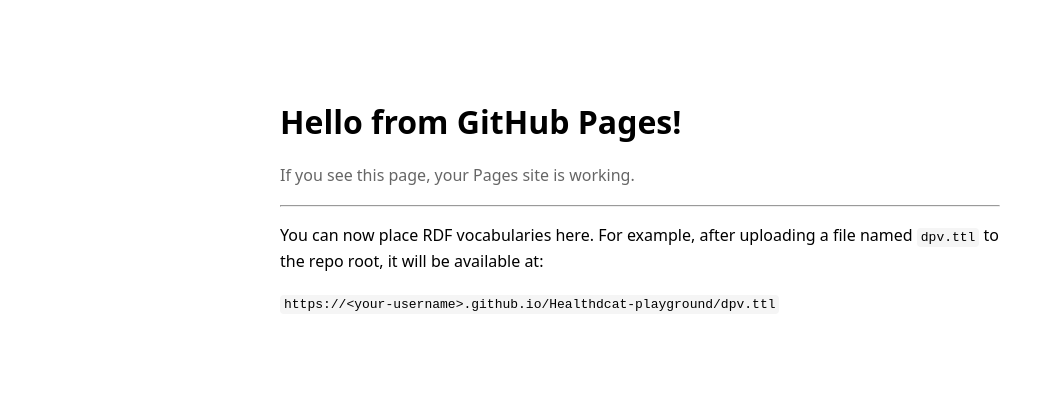
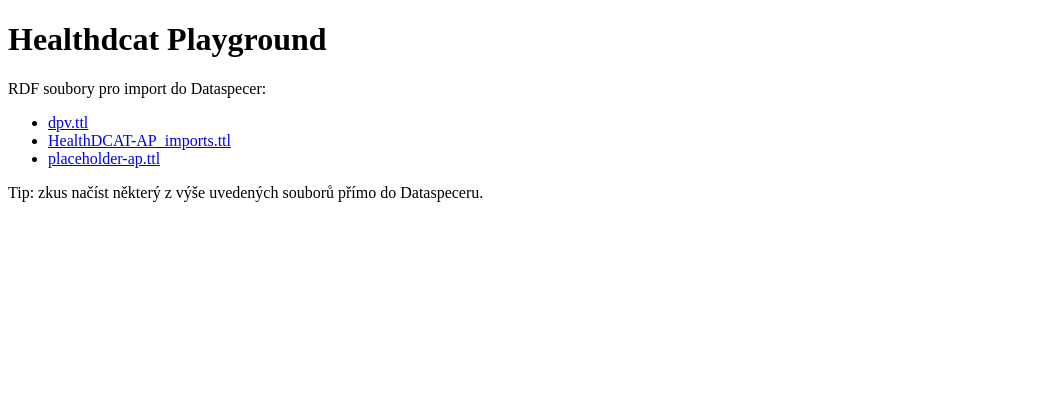
Before and after one commit to Pavlki/Healthdcat-playground, a plain HTML site: page index (2).html in a window 1280 px wide. Shown: the whole page, without its empty margins (0-1053 px from the left). Drawn offline with Linux system fonts and the light colour scheme.

Commit message:
Update index.html

```diff
--- a/index (2).html
+++ b/index (2).html
@@ -1,23 +1,11 @@
-<!DOCTYPE html>
-<html lang="en">
-<head>
-  <meta charset="UTF-8">
-  <meta name="viewport" content="width=device-width,initial-scale=1">
-  <title>Healthdcat Playground</title>
-  <style>
-    body { font-family: system-ui, -apple-system, Segoe UI, Roboto, Ubuntu, Cantarell, 'Helvetica Neue', Arial, 'Noto Sans', 'Apple Color Emoji', 'Segoe UI Emoji', 'Segoe UI Symbol';
-           max-width: 720px; margin: 6rem auto; padding: 0 1rem; line-height: 1.6; }
-    h1 { margin-bottom: 0.25rem; }
-    .muted { color: #666; }
-    code { background: #f5f5f5; padding: 2px 4px; border-radius: 4px; }
-    a { text-decoration: none; }
-  </style>
-</head>
-<body>
-  <h1>Hello from GitHub Pages!</h1>
-  <p class="muted">If you see this page, your Pages site is working.</p>
-  <hr>
-  <p>You can now place RDF vocabularies here. For example, after uploading a file named <code>dpv.ttl</code> to the repo root, it will be available at:</p>
-  <p><code>https://&lt;your-username&gt;.github.io/Healthdcat-playground/dpv.ttl</code></p>
-</body>
-</html>
+<!doctype html>
+<meta charset="utf-8">
+<title>Healthdcat Playground</title>
+<h1>Healthdcat Playground</h1>
+<p>RDF soubory pro import do Dataspecer:</p>
+<ul>
+  <li><a href="./dpv.ttl">dpv.ttl</a></li>
+  <li><a href="./HealthDCAT-AP_imports.ttl">HealthDCAT-AP_imports.ttl</a></li>
+  <li><a href="./placeholder-ap.ttl">placeholder-ap.ttl</a></li>
+</ul>
+<p>Tip: zkus načíst některý z výše uvedených souborů přímo do Dataspeceru.</p>
```
